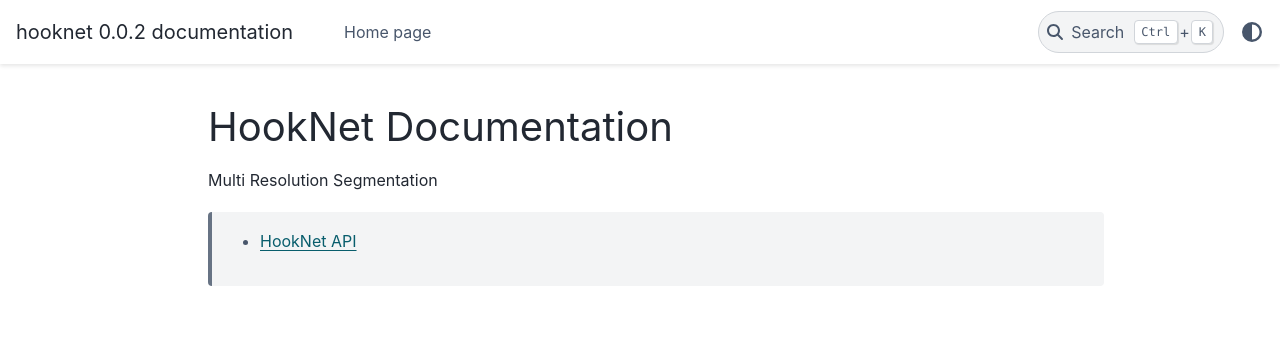
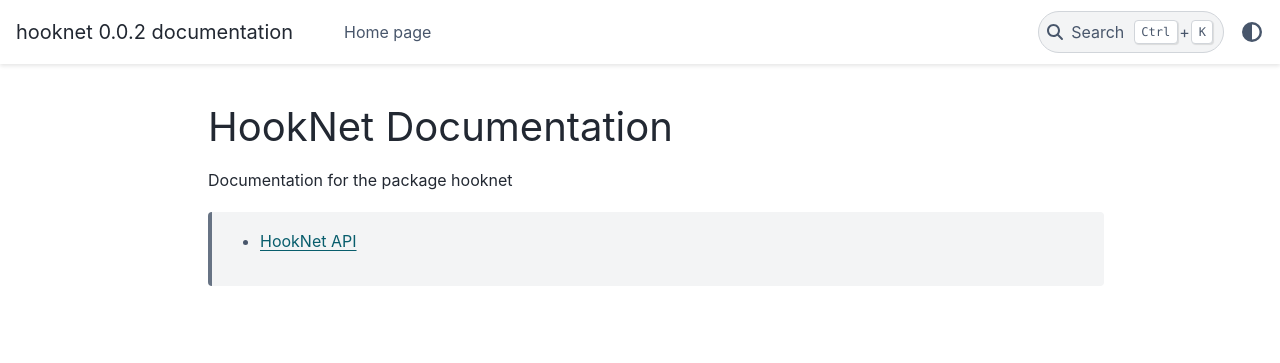
Before and after one commit to DIAGNijmegen/pathology-hooknet, a Sphinx documentation site: the page built from docs/source/index.rst, in a window 1280 px wide. Shown: the top 363 px of the page. Built offline with Sphinx 7.4.7 and the PyData theme 0.15.4, drawn with Linux system fonts in a browser that asks for light colours.

Commit message:
update docs

```diff
--- a/docs/source/index.rst
+++ b/docs/source/index.rst
@@ -1,10 +1,9 @@
 HookNet Documentation
 ===============================
 
-Multi Resolution Segmentation
+Documentation for the package hooknet
 
  - :doc:`HookNet API </_autosummary/hooknet>`
-
 
 
 .. toctree::
```
